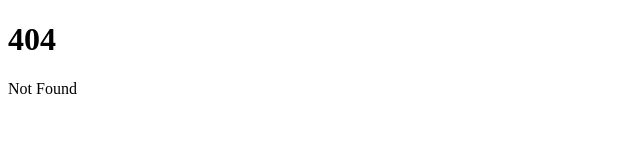
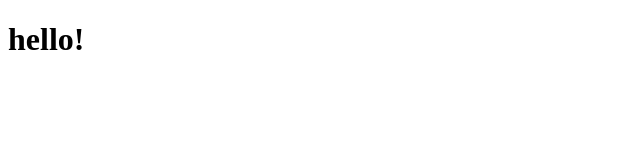
Before and after one commit to thisismammad/frontend-training, a SvelteKit app in the folder Svelte-kit/sk-routing/: page /marketing in a window 1280 px wide. Before the commit this address had no page. Shown: the top 160 px of the page, without its empty margins (0-640 px from the left). Built offline with nearby package versions, Linux system fonts and the light colour scheme.

Commit message:
sveltekit optional parameters

```diff
--- a/Svelte-kit/sk-routing/package.json
+++ b/Svelte-kit/sk-routing/package.json
@@ -19,5 +19,8 @@
 		"svelte-check": "^4.0.0",
 		"typescript": "^5.0.0",
 		"vite": "^7.0.4"
+	},
+	"dependencies": {
+		"zod": "^4.1.3"
 	}
 }
--- /dev/null
+++ b/Svelte-kit/sk-routing/src/routes/marketing/[[lang]]/+page.svelte
@@ -0,0 +1,17 @@
+<script lang="ts">
+  import { page } from "$app/stores";
+  interface Langs {
+    [key: string]: string;
+  }
+  const greetings: Langs = {
+    en: "hello!",
+    es: "Hola!",
+    fa: "!سلام",
+  };
+
+  const lang = $page.params.lang || "en";
+</script>
+
+{#if typeof lang === "string"}
+  <h1>{greetings[lang]}</h1>
+{/if}
```
Also changed, not shown: 1 other file (tests, documents, lock files or other folders).
